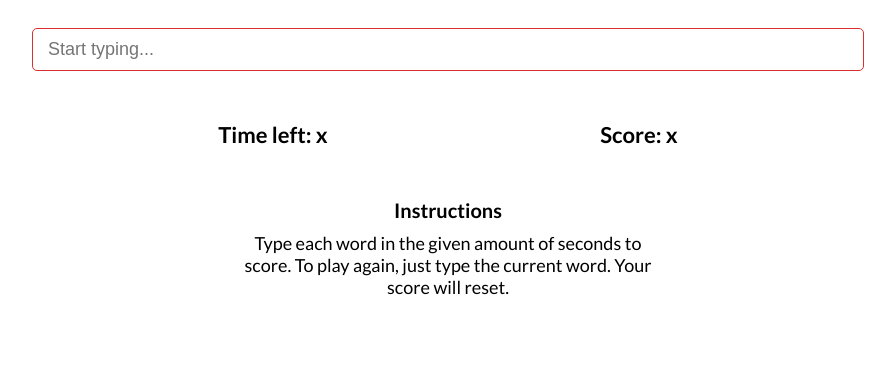
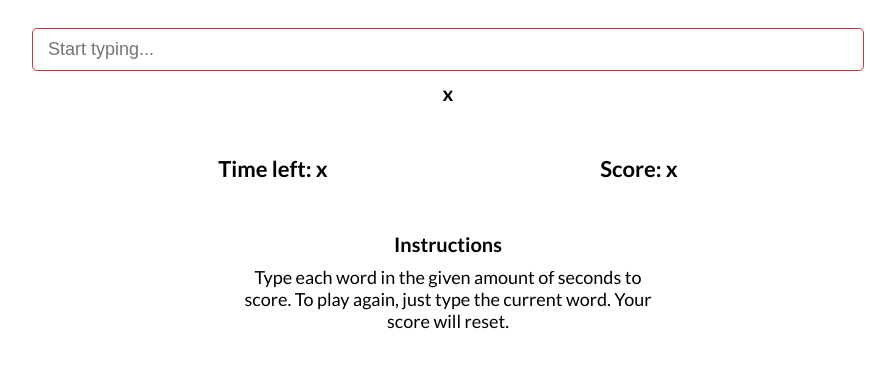
Before and after one commit to tjebbemarchand/speed-typer, a plain HTML site: page index.html in a window 1280 px wide. Shown: the part 362-730 px from the top of the page, without its empty margins (192-1087 px from the left). Drawn offline with Linux system fonts and the light colour scheme.

Commit message:
Added message for play status

```diff
--- a/index.html
+++ b/index.html
@@ -18,6 +18,7 @@
             <h2 id="word">Cat</h2>
 
             <input type="text" id="word-input" placeholder="Start typing..." />
+            <h4 id="message">x</h4>
 
             <div id="status">
                 <h3>Time left: <span id="time">x</span></h3>
--- a/style.css
+++ b/style.css
@@ -18,6 +18,7 @@ html {
 body {
     font-family: "Lato", sans-serif;
     text-align: center;
+    background-color: #fff;
 }
 
 .container {
@@ -83,6 +84,10 @@ p {
     border: 1px solid var(--primary-color);
 }
 
+#message {
+    margin-top: 1rem;
+}
+
 #status {
     display: flex;
     flex-direction: row;
```
